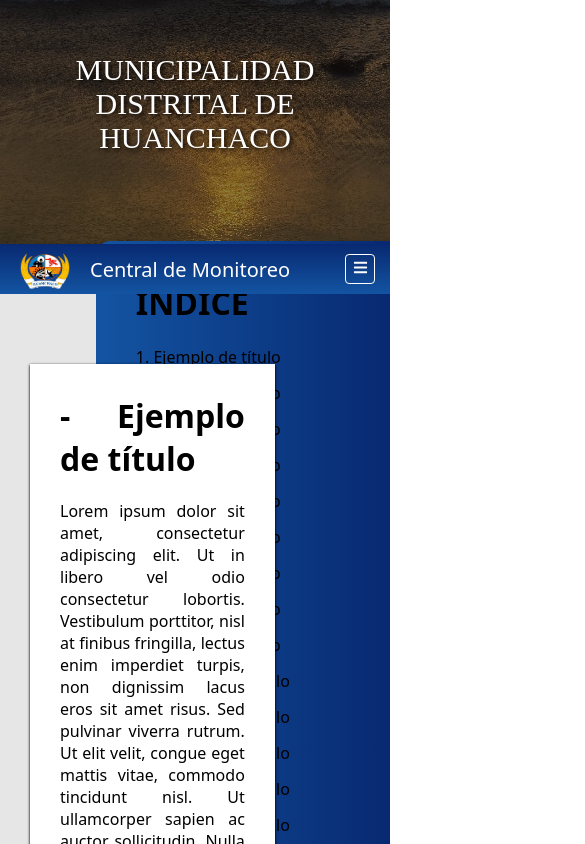
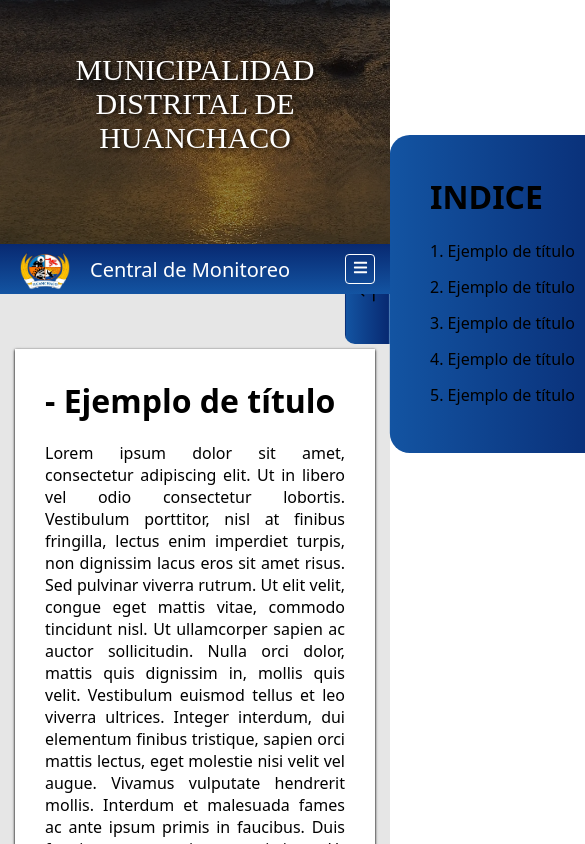
Before and after one commit to anndev75/huanchaco_website, a React (Vite) app: page / in a window 390 px wide. Shown: the part 600-1444 px from the top of the page, 585 px wide, since content can reach past the window. Built offline with nearby package versions, Linux system fonts and the light colour scheme.

Commit message:
v0.1 - Plantilla lista y funcional, responsive y aprobada como primer testeo

```diff
--- a/src/components/content.jsx
+++ b/src/components/content.jsx
@@ -14,7 +14,7 @@ const example = {
 
 
 function Content(){
-    const cantidad = 15;
+    const cantidad = 5;
     const articulos = Array.from({length: cantidad}, ()=> example);
 
     // En cada campo solo incluir el texto, href o src");
@@ -23,12 +23,14 @@ function Content(){
     return (
         <div className={style.main}>
             <div className={style.body}>
-
+                <div className={style.nav_box}>
                     <Nav_Aside
                         list = {cantidad}
                         titulos= {example.title}
                     />
+                </div>
                 {/* Función provisional para imprimir articulos sin servidor*/}
+                <div className={style.articles_box}>
                     {articulos.map((article, index) => (
                         <Article
                             id={`articulo_${index}`}
@@ -43,6 +45,8 @@ function Content(){
                         />
                     ))}
                 </div>
+
+            </div>
         </div>
     )
 
--- a/src/components/content.module.css
+++ b/src/components/content.module.css
@@ -1,7 +1,7 @@
 .main{
     min-height: 1000px;
     background-color: #e6e6e6;
-    padding: 70px 0px 70px 30px;
+    padding: 30px 0px 70px 30px;
 
 }
 .body{
@@ -10,5 +10,39 @@
     row-gap: 40px;
     grid-template-areas:
     "content sidebar";
+    z-index: 0;
+}
+
+.articles_box{
+    grid-area: content;
+    display: flex;
+    flex-direction: column;
+    gap: 50px;
 
 }
+.nav_box{
+    grid-area: sidebar;
+    display: flex;
+    flex-direction: row-reverse;
+    height: fit-content;
+    position: sticky;
+    top: 50vh;
+    translate: 0 -50%;
+    z-index: 2;
+}
+
+@media (max-width: 800px) {
+    .main{
+        padding: 0;
+    }
+    .body{
+        display: flex;
+        flex-direction: column;
+    }
+    .articles_box{
+        margin: 15px;
+    }
+    .nav_box{
+        height: 0;
+    }
+}
--- a/src/components/for_content/article.module.css
+++ b/src/components/for_content/article.module.css
@@ -1,7 +1,6 @@
 .main{
     /*for father grid display*/
     position: relative;
-    grid-column: 1;
     display: grid;
     grid-template-columns: 35% 65%;
     max-width: 900px;
@@ -10,6 +9,7 @@
     padding: 30px;
     margin: auto;
     text-align: justify;
+    z-index: 0;
 
     .title{
         grid-column: span 2;
@@ -50,10 +50,15 @@
         transition: ease-out 0.2s;
     }
 }
-.main::before {
-    content: '';
-    display: block;
-    height: 80px; /* mismo alto que tu navbar */
-    margin-top: -80px;
-    visibility: hidden;
+
+@media (max-width: 800px) {
+    .main{
+        .image2, .paragraph2{
+            grid-column: span 2;
+            margin-bottom: 30px;
+            max-width: 100%;
+        }
+
+    }
+
 }
--- a/src/components/for_content/aside_nav.jsx
+++ b/src/components/for_content/aside_nav.jsx
@@ -1,14 +1,20 @@
 import style from './aside_nav.module.css'
-
+import { useState } from 'react';
+import { BsArrowBarLeft } from "react-icons/bs";
+import { BsArrowBarRight } from "react-icons/bs";
 
 
 function Main({list, titulos}){
     const articulos = Array.from({length: list}, ()=> titulos);
 
+    const [status, changeStatus] = useState(true);
 
     return(
-        <div className={style.main}>
-            <div className={style.styled_box}>
+        <div className={`${style.styled_box} ${status ? style.collapse : '' }`}>
+            <button className={style.aside_button}onClick={() => changeStatus(!status)}>
+                {status ? <BsArrowBarLeft/> : <BsArrowBarRight/>}
+            </button>
+            <div className={style.text_box}>
                 <h1>
                     INDICE
                 </h1>
--- a/src/components/for_content/aside_nav.module.css
+++ b/src/components/for_content/aside_nav.module.css
@@ -4,19 +4,31 @@
     --color2: #1354A2;
     --tamaño-logo: 50px;
 }
-.main{
-    grid-area: sidebar; /* from father (grid-area)*/
-    margin: 25vh 0 auto auto;
-    position: sticky;
-    right: 0;
-    top: 50%;
-    transform: translateY(-50%);
+.aside_button{
+    display: none;
 
-    .styled_box{
-        background-image: linear-gradient(to Left, var(--color1), var(--color2)) ;
-        border-radius: 15px 0 0 15px;
-        padding: 40px 100px 30px 40px;
-    }
+    font-size: 23px;
+    padding: 10px;
+    background-image: linear-gradient(to Left, var(--color1), var(--color2));
+    height: 100px;
+    border: 1px solid transparent;
+    border-radius: 10px 0 0 10px;
+    box-shadow: none;
+
+}
+.aside_button:hover{
+    background-image: linear-gradient(to Right, var(--color1), var(--color2));
+    border: 1px solid black;
+    color: white;
+}
+.aside_button:active{
+    filter: brightness(1.5);
+    border-color: white;
+}
+.text_box{
+    background-image: linear-gradient(to Left, var(--color1), var(--color2));
+    padding: 40px 60px 40px 40px;
+    border-radius: 20px 0 0 20px;
     h1{
         margin-bottom: 15px;
         color: rgb(0, 0, 0);
@@ -39,9 +51,16 @@
     }
     li:active{
         text-shadow: 0 0 5px white;
-        transition: all 0.1s;
+        transition: transform 0.3s ease;
 
     }
+}
+.styled_box{
+    display: flex;
+    flex-direction: row;
+    align-items: center;
+    width: fit-content;
+    border-radius: 15px 0 0 15px;
 }
 .styled_box:hover{
     transform: scale(1.1);
@@ -51,3 +70,18 @@
         text-shadow: 0 0 6px white;
     }
 }
+
+@media (max-width: 800px) {
+    .styled_box{
+        transform: none !important;
+        .aside_button{
+            display: block;
+        }
+    }
+    .styled_box{
+        translate: 0 0;
+    }
+    .styled_box.collapse{
+        translate: calc(100% - (45px)); /*(Npx)padding + font icon*/
+    }
+}
--- a/src/components/fullscreen_header.jsx
+++ b/src/components/fullscreen_header.jsx
@@ -7,7 +7,7 @@ import escudo from '../assets/escudo_huanchaco_2560x2560.png'
 
 function fullscreen_header({escudoOnClick}){
     return (
-        <div id="header">
+        <div id="header" className={style.main}>
             <div className={style.fondo}></div>
             <div className={style.MainHeader}>
                 <div className={style.text1}>
--- a/src/components/fullscreen_header.module.css
+++ b/src/components/fullscreen_header.module.css
@@ -1,3 +1,8 @@
+.main{
+    z-index: 3;
+}
+
+
 .fondo{
     height: 100vh;
     background-image: url(../assets/fondo_header.webp);
--- a/src/index.css
+++ b/src/index.css
@@ -3,6 +3,9 @@
     margin: 0;
     font-family: 'Noto Sans';
 }
+body{
+    overflow-x: hidden;
+}
 html{
     scroll-padding-top: 80px;
 }
```
Lines whose indentation alone changed are shown as unchanged.
